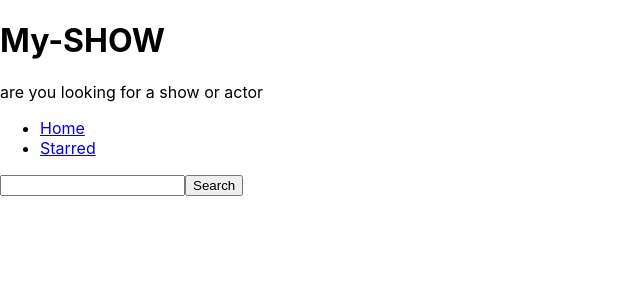
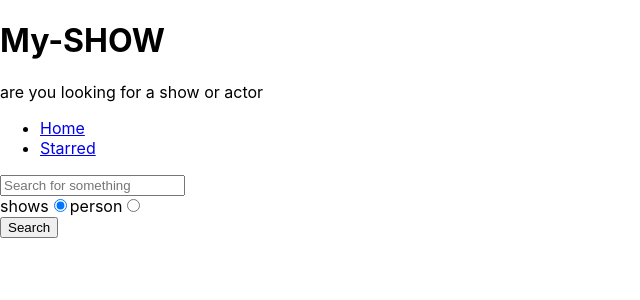
Before and after one commit to amansharma8194/my-show-with-React, a React (Create React App) app: page / in a window 1280 px wide. Shown: the top 300 px of the page, without its empty margins (0-640 px from the left). Built offline with nearby package versions, Linux system fonts and the light colour scheme.

Commit message:
added actors section

```diff
--- a/src/pages/Home.js
+++ b/src/pages/Home.js
@@ -5,13 +5,15 @@
 function Home() {
   const [input, setInput] = useState('');
   const [Results, setResults] = useState(null);
+  const [searchOption, setSearchOption] = useState('shows');
+  const issearchOption = searchOption === 'shows';
 
   const OninputChange = ev => {
     // eslint-disable-next-line
     setInput(ev.target.value);
   };
   const OnSearch = async () => {
-    const data = await GetApiResults(`search/shows?q=${input}`);
+    const data = await GetApiResults(`search/${searchOption}?q=${input}`);
     setResults(data);
     // eslint-disable-next-line
     console.log(data);
@@ -21,29 +23,55 @@
       OnSearch();
     }
   };
+  const onradioChange = ev => {
+    setSearchOption(ev.target.value);
+  };
   const renderResults = () => {
     if (Results && Results.length === 0) {
       return <div>No results found</div>;
     }
     if (Results && Results.length > 0) {
-      return (
-        <div>
-          {Results.map(item => {
+      return Results[0].show
+        ? Results.map(item => {
             return <div key={item.show.id}>{item.show.name}</div>;
-          })}
-        </div>
-      );
+          })
+        : Results.map(item => {
+            return <div key={item.person.id}>{item.person.name}</div>;
+          });
     }
     return null;
   };
   return (
     <Mainpage>
       <input
+        placeholder="Search for something"
         type="text"
         onChange={OninputChange}
         value={input}
         onKeyDown={onkeydown}
       />
+      <div>
+        <label htmlFor="shows">
+          shows
+          <input
+            id="shows"
+            type="radio"
+            value="shows"
+            checked={issearchOption}
+            onChange={onradioChange}
+          />
+        </label>
+        <label htmlFor="person">
+          person
+          <input
+            id="person"
+            type="radio"
+            value="people"
+            checked={!issearchOption}
+            onChange={onradioChange}
+          />
+        </label>
+      </div>
       <button type="button" onMouseEnter={OnSearch}>
         Search
       </button>
```
